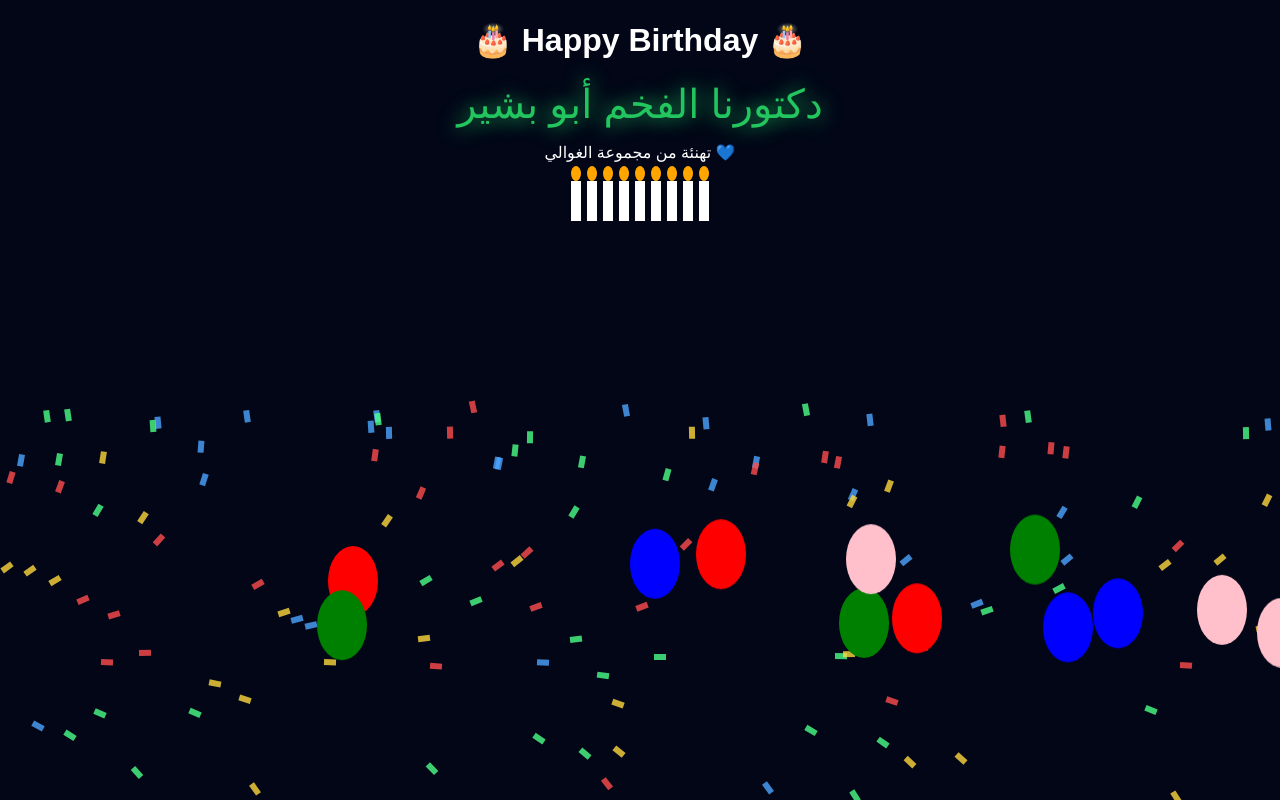
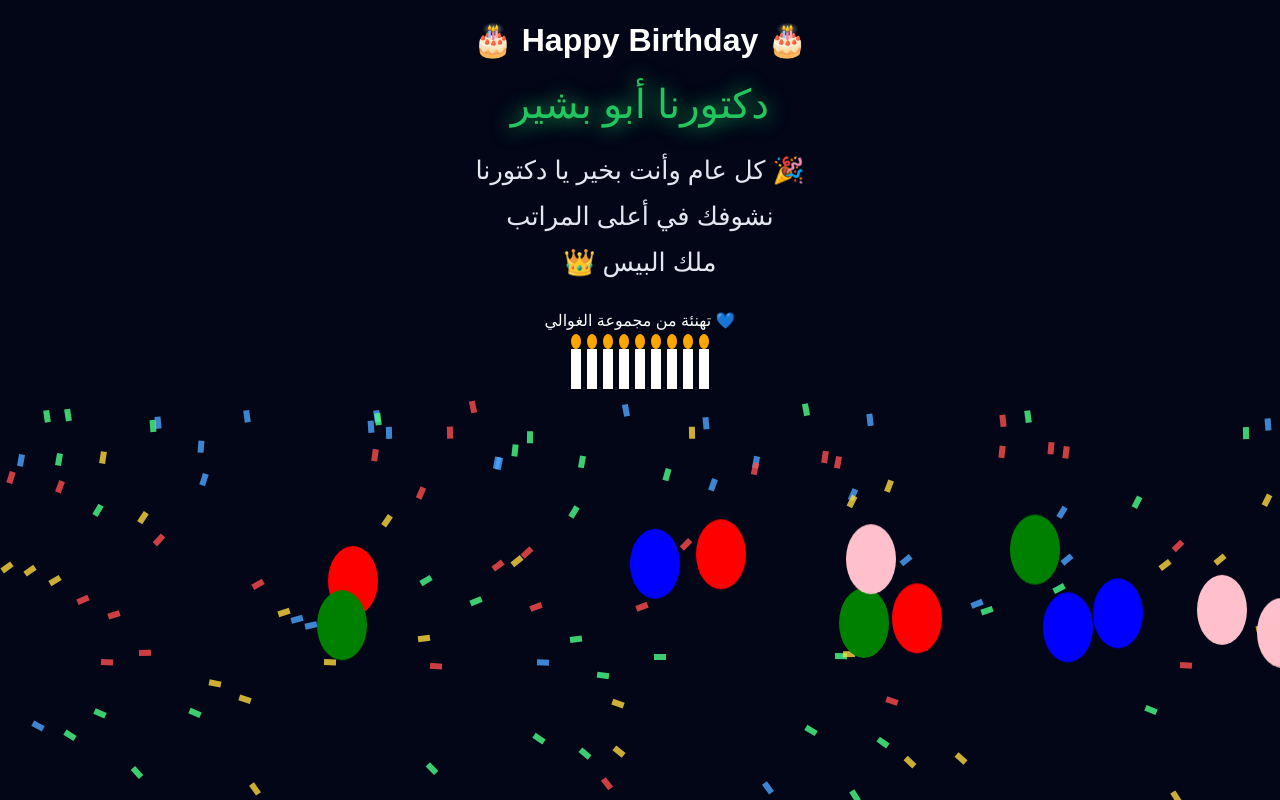
Before and after one commit to anasaldahdoh2005-commits/happy-birthday-Abu-Bashir, a plain HTML site: page index.html in a window 1280 px wide. Both pictures are taken after a click on the element "اضغط للمفاجأة 🎉". Drawn offline with Linux system fonts and the light colour scheme.

Commit message:
Update index.html

```diff
--- a/index.html
+++ b/index.html
@@ -47,6 +47,15 @@ body {
     color: #22c55e;
     text-shadow: 0 0 20px #22c55e;
     direction: rtl;
+}
+
+/* النص */
+.message {
+    font-size: 1.6em;
+    margin-top: 20px;
+    line-height: 1.8;
+    direction: rtl;
+    color: #e2e8f0;
 }
 
 /* confetti */
@@ -111,8 +120,17 @@ body {
 <!-- الصفحة الثانية -->
 <div id="main">
     <h1>🎂 Happy Birthday 🎂</h1>
-    <div class="name">دكتورنا الفخم أبو بشير</div>
+
+    <div class="name">دكتورنا أبو بشير</div>
+
+    <p class="message">
+        🎉 كل عام وأنت بخير يا دكتورنا<br>
+        نشوفك في أعلى المراتب<br>
+        ملك البيس 👑
+    </p>
+
     <p>تهنئة من مجموعة الغوالي 💙</p>
+
     <div id="candles"></div>
 </div>
 
@@ -123,13 +141,9 @@ function start(){
     document.getElementById("startPage").style.display = "none";
     document.getElementById("main").style.display = "block";
 
-    // تشغيل الصوت (مضمون لأنه داخل click)
+    // تشغيل الصوت
     let audio = document.getElementById("music");
-    audio.play().then(()=> {
-        console.log("sound working");
-    }).catch(e=>{
-        console.log("sound blocked", e);
-    });
+    audio.play().catch(()=>{});
 
     // تشغيل الأنيميشن
     confetti();
```
